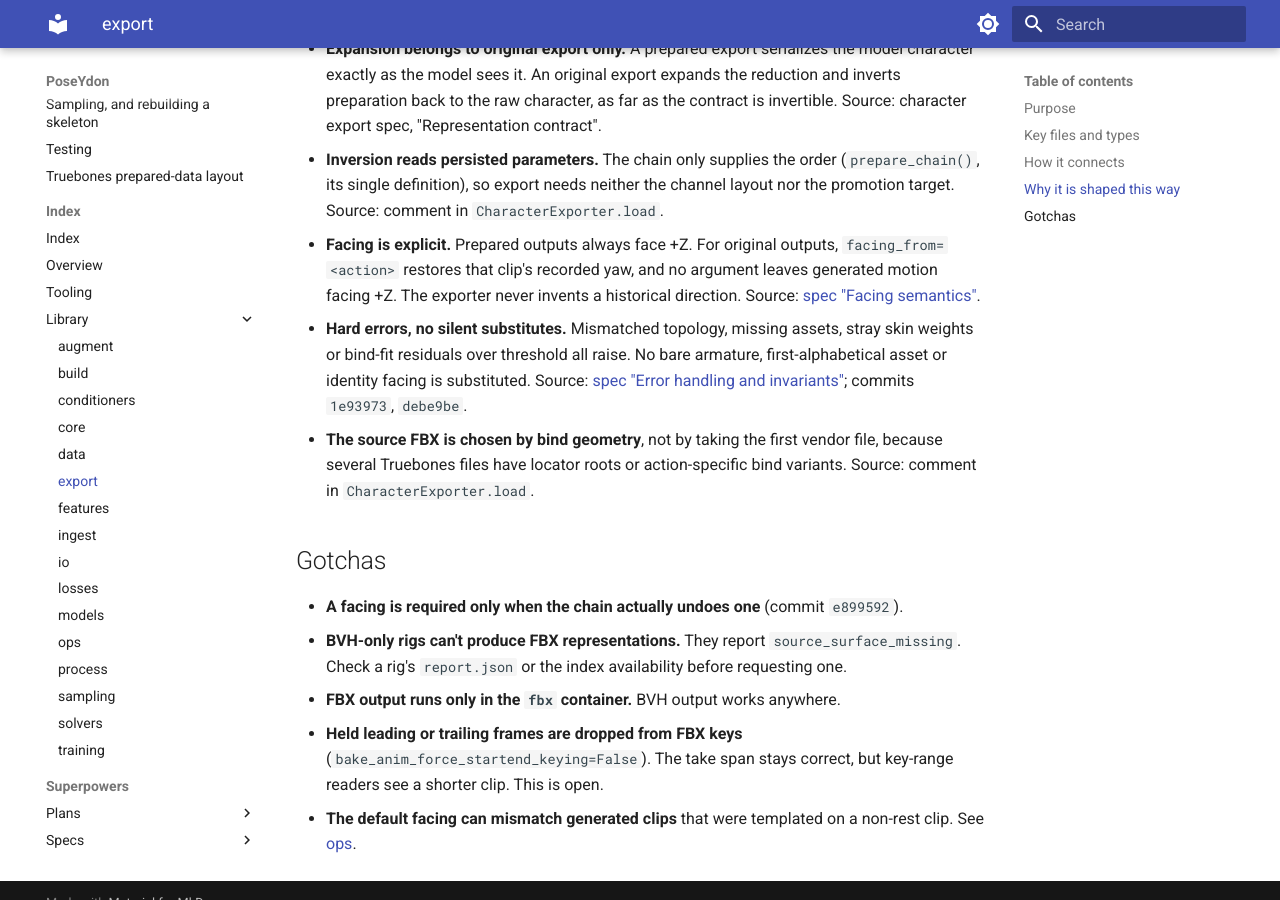
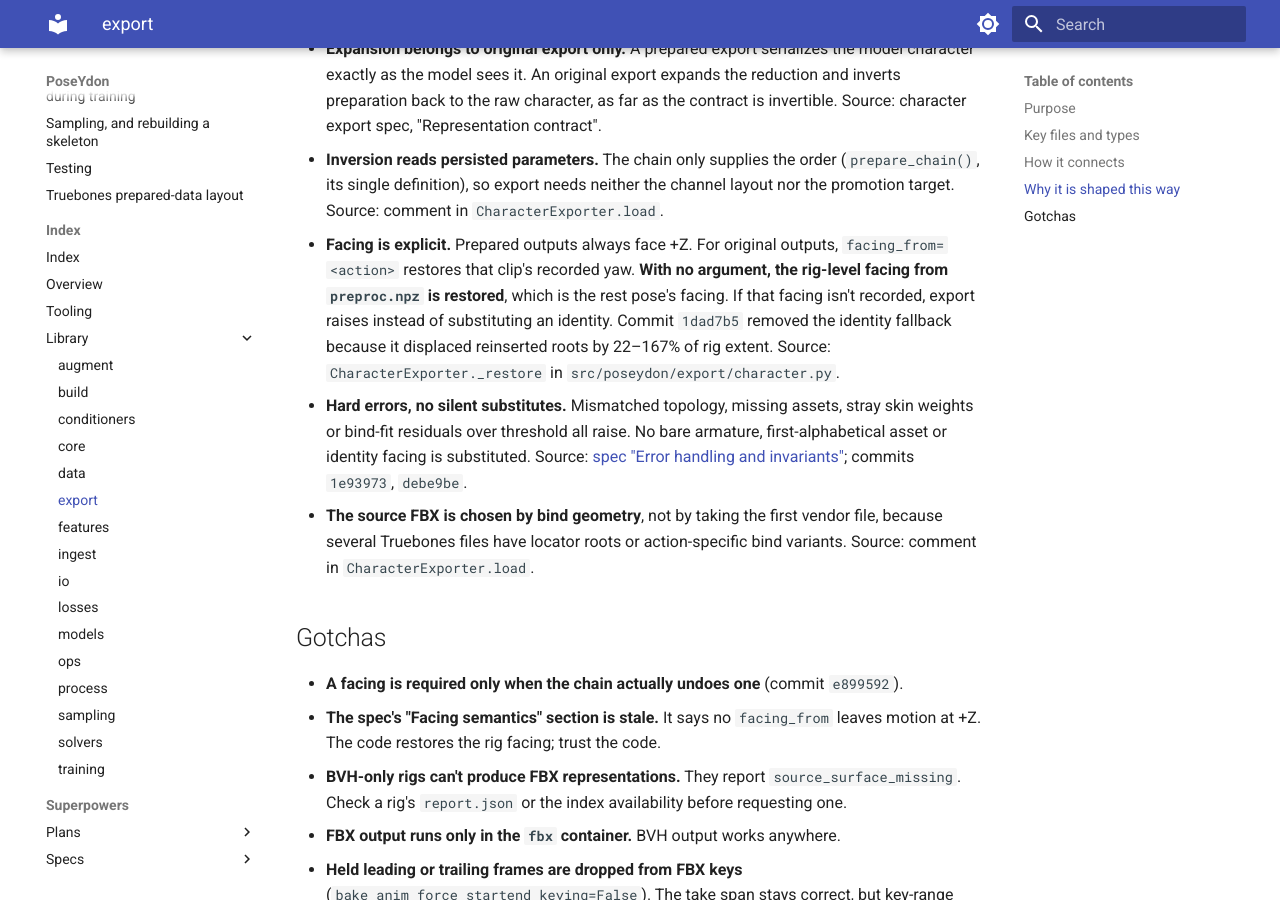
Before and after one commit to LuCazzola/PoseYdon, an MkDocs documentation site: the page built from docs/index/library/export.md, in a window 1280 px wide and 900 px high, scrolled down 1359 px. Built offline with MkDocs 1.6.1 and Material for MkDocs 9.7.7, drawn with Linux system fonts in a browser that asks for light colours.

Commit message:
docs: correct the export default facing and two fixes stated as landed
Final review of the docs index found:
- export.md said no facing_from leaves original exports at +Z; the code
  restores the rig facing and raises when none is recorded (1dad7b5). The
  spec section it came from is stale, now noted.
- build.md (_rebind) and io.md (BVH writer order/interleave) described fixes
  that exist only as uncommitted work; reworded as open in committed code.
- INDEX named the untracked data/truebones/clips/, so the index test failed
  on any clean checkout; now a placeholder the checker skips.
- CLAUDE.md and tooling.md said nothing runs on host Python, then listed uvx.

Co-Authored-By: Claude Opus 5.5 <noreply@anthropic.com>
Claude-Session: https://claude.ai/code/session_01LcLuk3mMD9WxCvGH3TWWKF

```diff
--- a/docs/index/library/export.md
+++ b/docs/index/library/export.md
@@ -54,10 +54,12 @@ Called by: `cli.py` (`poseydon export --representation prepared|presentation|ori
   channel layout nor the promotion target. Source: comment in
   `CharacterExporter.load`.
 - **Facing is explicit.** Prepared outputs always face +Z. For original
-  outputs, `facing_from=<action>` restores that clip's recorded yaw, and no
-  argument leaves generated motion facing +Z. The exporter never invents a
-  historical direction. Source:
-  [spec "Facing semantics"](../../superpowers/specs/2026-09-19-character-aware-motion-export-design.md#facing-semantics).
+  outputs, `facing_from=<action>` restores that clip's recorded yaw. **With no
+  argument, the rig-level facing from `preproc.npz` is restored**, which is the
+  rest pose's facing. If that facing isn't recorded, export raises instead of
+  substituting an identity. Commit `1dad7b5` removed the identity fallback
+  because it displaced reinserted roots by 22–167% of rig extent. Source:
+  `CharacterExporter._restore` in `src/poseydon/export/character.py`.
 - **Hard errors, no silent substitutes.** Mismatched topology, missing assets,
   stray skin weights or bind-fit residuals over threshold all raise. No bare
   armature, first-alphabetical asset or identity facing is substituted. Source:
@@ -71,6 +73,9 @@ Called by: `cli.py` (`poseydon export --representation prepared|presentation|ori
 
 - **A facing is required only when the chain actually undoes one** (commit
   `e899592`).
+- **The spec's "Facing semantics" section is stale.** It says no
+  `facing_from` leaves motion at +Z. The code restores the rig facing; trust
+  the code.
 - **BVH-only rigs can't produce FBX representations.** They report
   `source_surface_missing`. Check a rig's `report.json` or the index
   availability before requesting one.
```
Also changed, not shown: CLAUDE.md (+3 -1 lines), docs/index/INDEX.md (+1 -1 lines), docs/index/library/build.md (+7 -3 lines), docs/index/library/io.md (+6 -3 lines), docs/index/tooling.md (+3 -1 lines).
